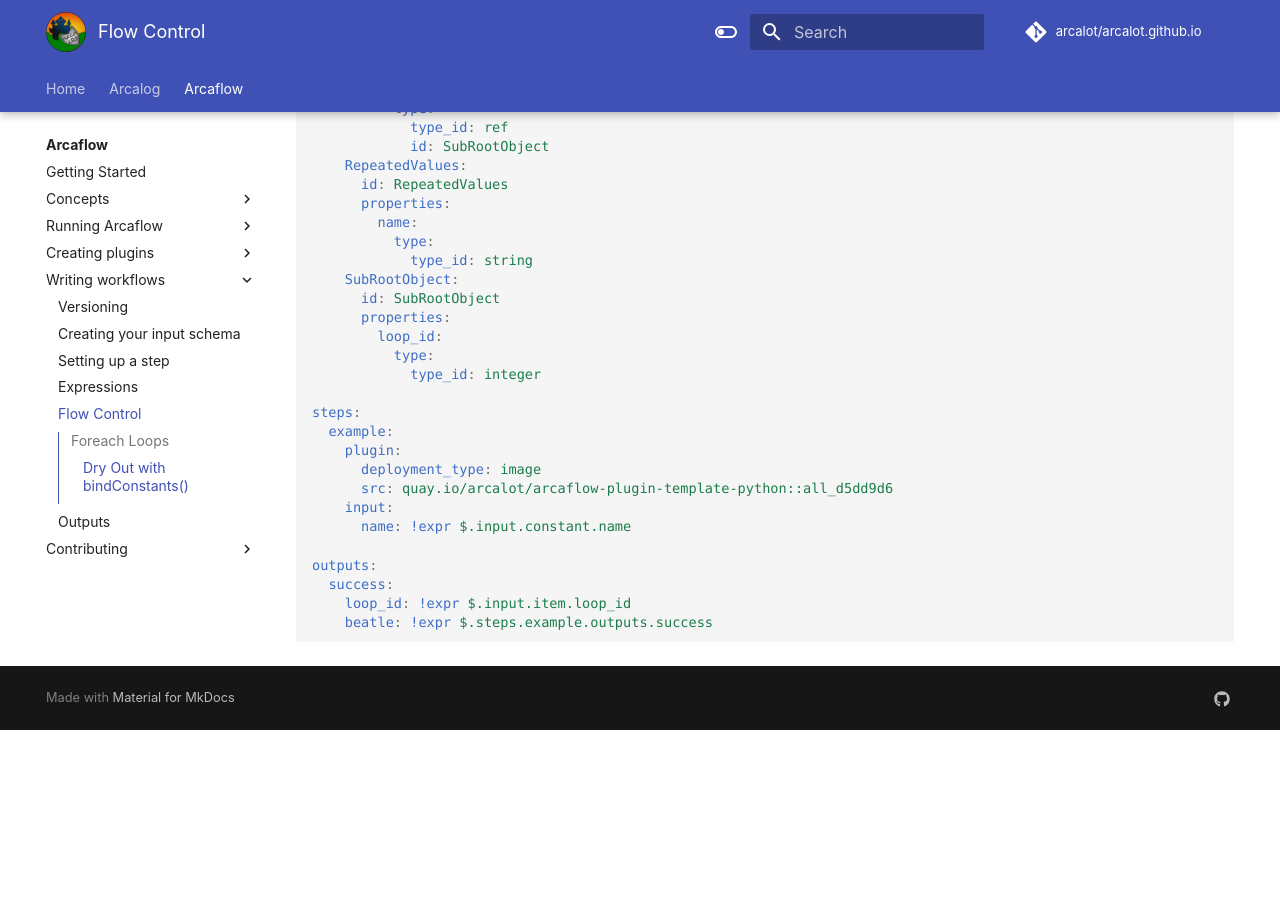
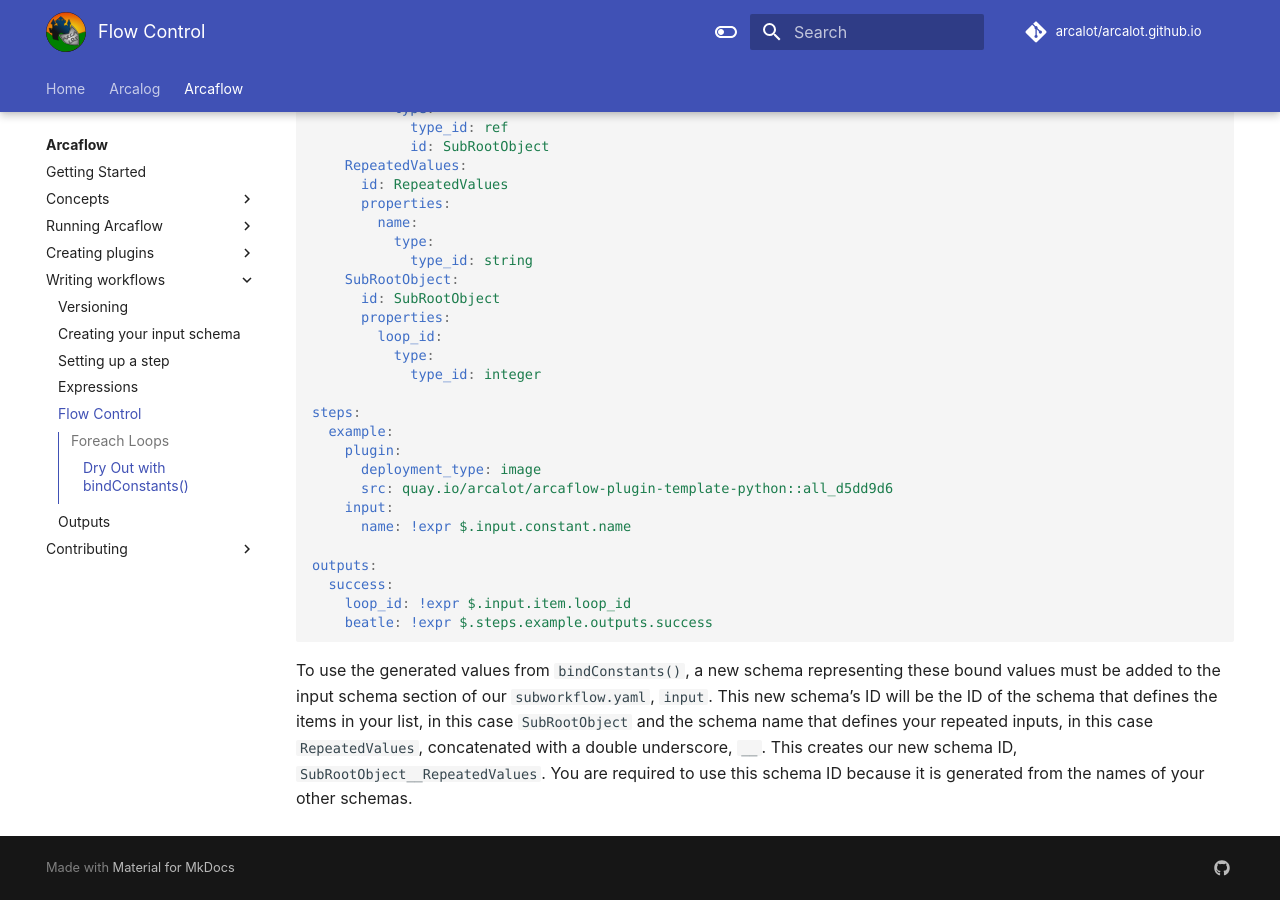
Before and after one commit to arcalot/arcalot.github.io, an MkDocs documentation site: the page built from docs/arcaflow/workflows/flow-control.md, in a window 1280 px wide and 900 px high, scrolled down 5532 px. Built offline with MkDocs 1.6.1 and Material for MkDocs 9.7.7, drawn with Linux system fonts in a browser that asks for light colours; comment, search, counter and statistics services are not loaded; before the commit the page ends 6262 px from its top, so only the background shows below that; some of the changed text lies outside the part shown.

Commit message:
add text

````diff
--- a/docs/arcaflow/workflows/flow-control.md
+++ b/docs/arcaflow/workflows/flow-control.md
@@ -193,9 +193,7 @@ iterations:
   - loop_id: 3
   - loop_id: 4
 ```
-
 Using `bindConstants()` we can factor out `name` into its own subsection, here we have named our new subsection `repeated_inputs`.
-
 
 ```yaml title="workflow.yaml"
 version: v0.2.0
@@ -232,7 +230,7 @@ steps:
   foreach_loop:
     kind: foreach
     items: !expr 'bindConstants($.input.iterations, $.input.repeated_inputs)'
-    workflow: subwf.yaml
+    workflow: subworkflow.yaml
     parallelism: 1
 
 outputs:
@@ -282,3 +280,5 @@ outputs:
     loop_id: !expr $.input.item.loop_id
     beatle: !expr $.steps.example.outputs.success
 ```
+
+To use the generated values from `bindConstants()`, a new schema representing these bound values must be added to the input schema section of our `subworkflow.yaml`, `input`. This new schema's ID will be the ID of the schema that defines the items in your list, in this case `SubRootObject` and the schema name that defines your repeated inputs, in this case `RepeatedValues`, concatenated with a double underscore, `__`. This creates our new schema ID, `SubRootObject__RepeatedValues`. You are required to use this schema ID because it is generated from the names of your other schemas.
````
